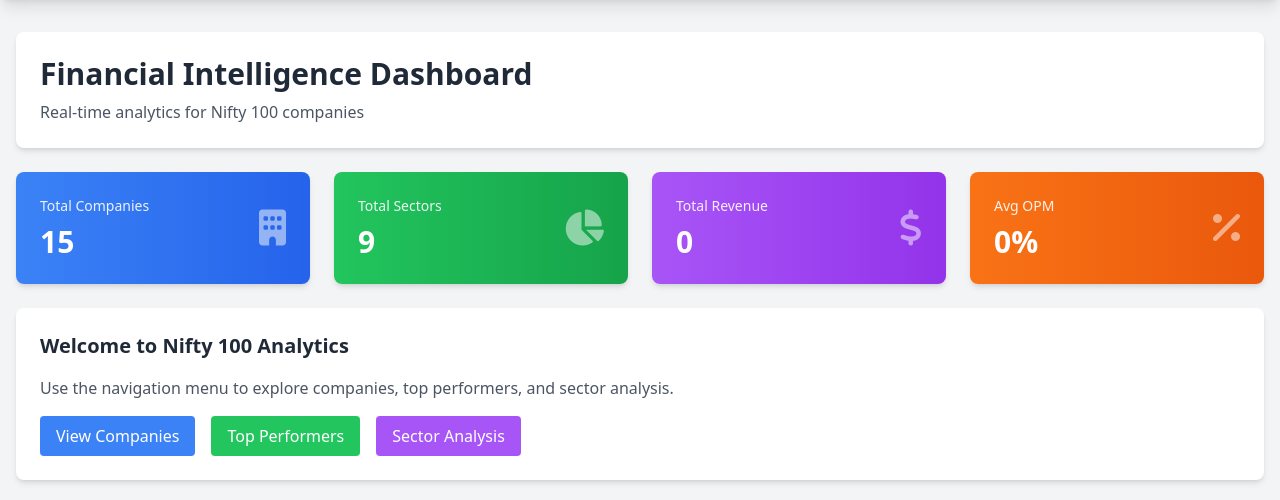
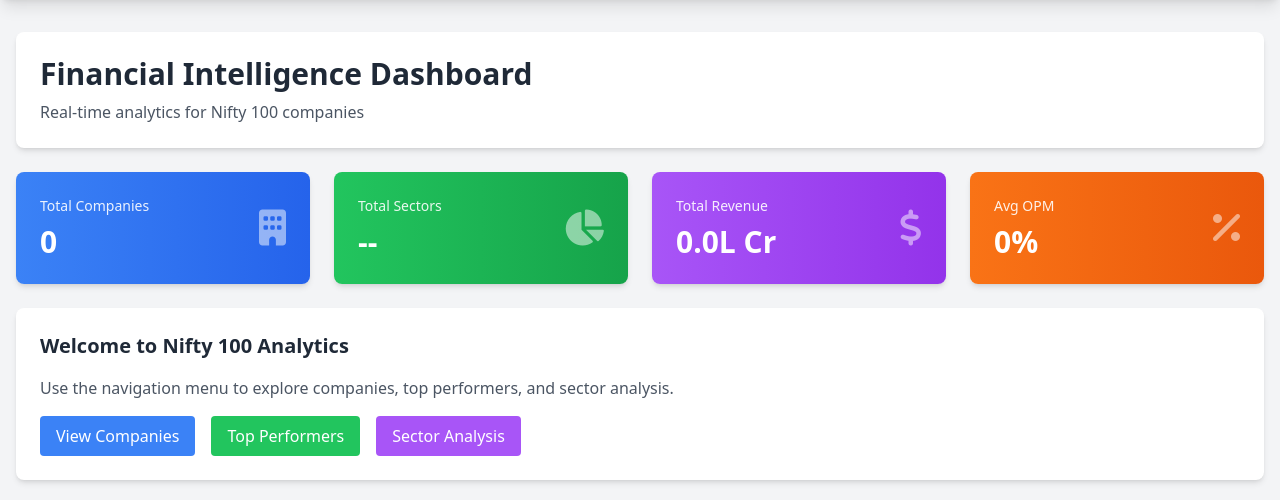
Before and after one commit to kutty12122004-ui/nifty100-analytics, a Django app: page / in a window 1280 px wide. Shown: the part 84-584 px from the top of the page. Run offline with Django 5.2, Linux system fonts and the light colour scheme; data that the repository does not hold is empty; some libraries are stand-ins or nearby versions.

Commit message:
Fix dashboard to show dynamic counts

```diff
--- a/templates/dashboard.html
+++ b/templates/dashboard.html
@@ -14,7 +14,7 @@
             <div class="flex justify-between items-center">
                 <div>
                     <p class="text-sm opacity-90">Total Companies</p>
-                    <p id="total-companies" class="text-3xl font-bold mt-2">15</p>
+                    <p id="total-companies" class="text-3xl font-bold mt-2">--</p>
                 </div>
                 <i class="fas fa-building text-4xl opacity-50"></i>
             </div>
@@ -23,7 +23,7 @@
             <div class="flex justify-between items-center">
                 <div>
                     <p class="text-sm opacity-90">Total Sectors</p>
-                    <p id="total-sectors" class="text-3xl font-bold mt-2">9</p>
+                    <p id="total-sectors" class="text-3xl font-bold mt-2">--</p>
                 </div>
                 <i class="fas fa-chart-pie text-4xl opacity-50"></i>
             </div>
@@ -32,7 +32,7 @@
             <div class="flex justify-between items-center">
                 <div>
                     <p class="text-sm opacity-90">Total Revenue</p>
-                    <p id="total-revenue" class="text-3xl font-bold mt-2">0</p>
+                    <p id="total-revenue" class="text-3xl font-bold mt-2">--</p>
                 </div>
                 <i class="fas fa-dollar-sign text-4xl opacity-50"></i>
             </div>
@@ -41,7 +41,7 @@
             <div class="flex justify-between items-center">
                 <div>
                     <p class="text-sm opacity-90">Avg OPM</p>
-                    <p id="avg-opm" class="text-3xl font-bold mt-2">0%</p>
+                    <p id="avg-opm" class="text-3xl font-bold mt-2">--</p>
                 </div>
                 <i class="fas fa-percent text-4xl opacity-50"></i>
             </div>
@@ -58,4 +58,71 @@
         </div>
     </div>
 </div>
+
+<script>
+    // Fetch dashboard data from API
+    async function loadDashboardData() {
+        try {
+            // Try to fetch from your API endpoint
+            const response = await fetch('/api/dashboard-stats/');
+
+            if (!response.ok) {
+                throw new Error(`HTTP error! status: ${response.status}`);
+            }
+
+            const data = await response.json();
+
+            // Update the DOM with fetched data
+            document.getElementById('total-companies').textContent = data.total_companies || '0';
+            document.getElementById('total-sectors').textContent = data.total_sectors || '0';
+            document.getElementById('total-revenue').textContent = data.total_revenue || '0';
+            document.getElementById('avg-opm').textContent = data.avg_opm ? data.avg_opm + '%' : '0%';
+
+        } catch (error) {
+            console.error('Error loading dashboard data:', error);
+
+            // Fallback: Try to get data from companies API
+            try {
+                const companiesResponse = await fetch('/api/companies/');
+                const companies = await companiesResponse.json();
+
+                if (Array.isArray(companies)) {
+                    document.getElementById('total-companies').textContent = companies.length;
+
+                    // Calculate total revenue and avg OPM from companies data
+                    let totalRevenue = 0;
+                    let totalOPM = 0;
+                    let companiesWithOPM = 0;
+
+                    companies.forEach(company => {
+                        if (company.sales_cr) totalRevenue += parseFloat(company.sales_cr) || 0;
+                        if (company.opm_pct) {
+                            totalOPM += parseFloat(company.opm_pct) || 0;
+                            companiesWithOPM++;
+                        }
+                    });
+
+                    const formattedRevenue = (totalRevenue / 1000).toFixed(1) + 'L Cr';
+                    document.getElementById('total-revenue').textContent = formattedRevenue;
+
+                    const avgOPM = companiesWithOPM > 0 ? (totalOPM / companiesWithOPM).toFixed(1) : '0';
+                    document.getElementById('avg-opm').textContent = avgOPM + '%';
+
+                    // Try to get sectors from sector analysis API
+                    const sectorResponse = await fetch('/api/sector-analysis/');
+                    const sectorData = await sectorResponse.json();
+                    if (sectorData.sectors) {
+                        document.getElementById('total-sectors').textContent = sectorData.sectors.length;
+                    }
+                }
+            } catch (fallbackError) {
+                console.error('Fallback also failed:', fallbackError);
+                // Keep the '--' placeholders if all APIs fail
+            }
+        }
+    }
+
+    // Load data when page loads
+    document.addEventListener('DOMContentLoaded', loadDashboardData);
+</script>
 {% endblock %}
```
